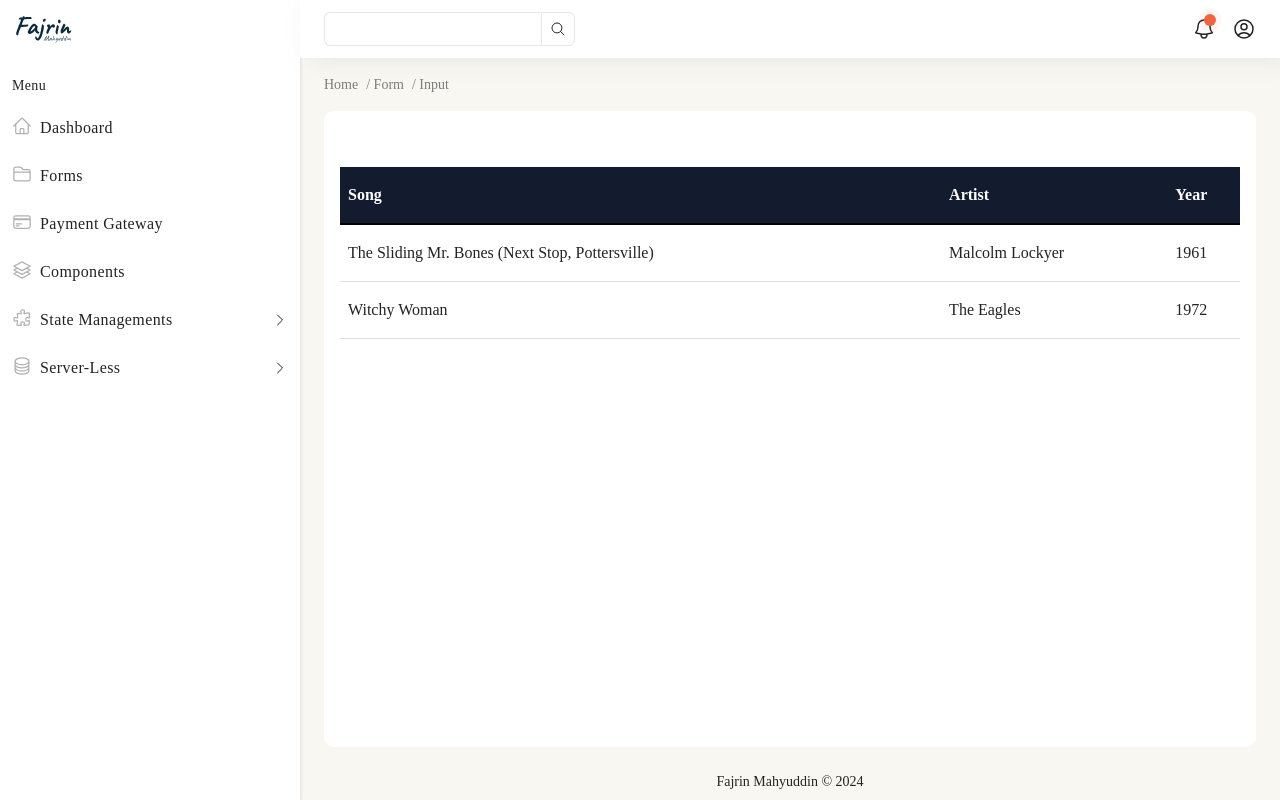
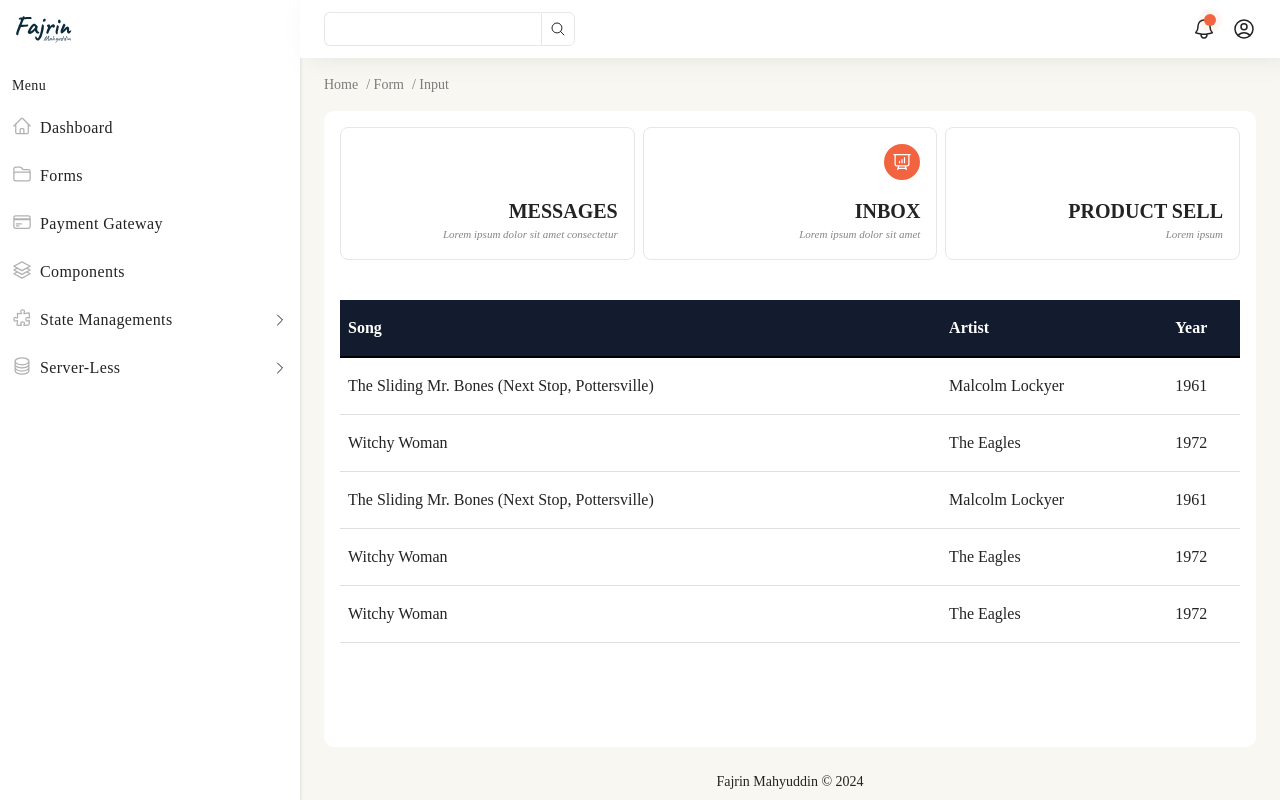
Before and after one commit to Fajrin-Mahyuddin/my-dashboard, a Next.js app: page / in a window 1280 px wide. Built offline with nearby package versions, Linux system fonts and the light colour scheme.

Commit message:
feature/dashboard

```diff
--- a/app/page.tsx
+++ b/app/page.tsx
@@ -3,6 +3,12 @@ import SkeletonTable from "components/organisms/skeleton/Tabel";
 import SkeletonCard from "components/organisms/skeleton/Card";
 import BaseLayout from "components/templates/Layout";
 import { useEffect, useState } from "react";
+import CardStatistic from "components/organisms/card/CardStatistic";
+import {
+  EnvelopeIcon,
+  PresentationChartBarIcon,
+  ShoppingCartIcon,
+} from "@heroicons/react/24/outline";
 
 export default function Page({
   params,
@@ -24,11 +30,33 @@ export default function Page({
   return (
     <BaseLayout>
       <div className="flex flex-col bg-[#fff] h-full p-4 rounded-[10px]">
-        <div className="flex gap-4">
-          <SkeletonCard isLoading={isLoading} />
-          <SkeletonCard isLoading={isLoading} />
-          <SkeletonCard isLoading={isLoading} />
-        </div>
+        {isLoading ? (
+          <div className="flex gap-4">
+            <SkeletonCard isLoading={isLoading} />
+            <SkeletonCard isLoading={isLoading} />
+            <SkeletonCard isLoading={isLoading} />
+          </div>
+        ) : (
+          <div className="flex gap-2">
+            <CardStatistic
+              label="Messages"
+              desc="Lorem ipsum dolor sit amet consectetur"
+              icon={EnvelopeIcon}
+            />
+            <CardStatistic
+              label="Inbox"
+              desc="Lorem ipsum dolor sit amet"
+              icon={PresentationChartBarIcon}
+              colors="#F26440"
+            />
+            <CardStatistic
+              label="Product sell"
+              desc="Lorem ipsum "
+              icon={ShoppingCartIcon}
+              colors="#E6AB35"
+            />
+          </div>
+        )}
 
         <table className="border-collapse border-spacing-6 mt-10 table-auto w-full">
           <thead>
@@ -40,7 +68,7 @@ export default function Page({
           </thead>
           <tbody>
             {isLoading ? (
-              <SkeletonTable isLoading={isLoading} />
+              <SkeletonTable isLoading={isLoading} rows={3} cols={2} />
             ) : (
               <>
                 <tr className="border-b-[1px] border-b-[#dfdfdf]">
@@ -55,6 +83,23 @@ export default function Page({
                   <td>The Eagles</td>
                   <td>1972</td>
                 </tr>
+                <tr className="border-b-[1px] border-b-[#dfdfdf]">
+                  <td className="py-4 pl-2">
+                    The Sliding Mr. Bones (Next Stop, Pottersville)
+                  </td>
+                  <td>Malcolm Lockyer</td>
+                  <td>1961</td>
+                </tr>
+                <tr className="border-b-[1px] border-b-[#dfdfdf]">
+                  <td className="py-4 pl-2">Witchy Woman</td>
+                  <td>The Eagles</td>
+                  <td>1972</td>
+                </tr>
+                <tr className="border-b-[1px] border-b-[#dfdfdf]">
+                  <td className="py-4 pl-2">Witchy Woman</td>
+                  <td>The Eagles</td>
+                  <td>1972</td>
+                </tr>
               </>
             )}
           </tbody>
--- /dev/null
+++ b/components/organisms/card/CardStatistic.tsx
@@ -0,0 +1,29 @@
+import React from "react";
+import { EnvelopeIcon } from "@heroicons/react/24/outline";
+
+type TCardStatistic = {
+  label: string;
+  desc: string;
+  colors?: string;
+  icon: typeof EnvelopeIcon;
+};
+const CardStatistic = ({
+  label,
+  desc,
+  icon: Icon,
+  colors = "#286F6C",
+}: TCardStatistic) => {
+  return (
+    <div className="border w-full bg-[#fff] rounded-lg p-4 flex items-end flex-col">
+      <div className={`bg-[${colors}] text-[white] p-2 rounded-full mb-4`}>
+        <Icon className="size-5" />
+      </div>
+      <p className="font-bold uppercase text-[20px]">{label}</p>
+      <span className="text-[11px] font-light italic text-[#868686]">
+        {desc}
+      </span>
+    </div>
+  );
+};
+
+export default CardStatistic;
--- a/components/organisms/skeleton/Card.tsx
+++ b/components/organisms/skeleton/Card.tsx
@@ -5,13 +5,11 @@ const SkeletonCard = ({ isLoading }: { isLoading: boolean }) => {
     return null;
   }
   return (
-    <div className="border shadow rounded-md p-4  w-full mx-auto">
-      <div className="animate-pulse flex space-x-4">
+    <div className="border shadow rounded-md p-4 w-full mx-auto">
+      <div className="animate-pulse gap-4 flex flex-col items-end">
         <div className="rounded-full bg-slate-700 h-10 w-10"></div>
-        <div className="flex-1 space-y-6 py-1">
-          <div className="h-2 bg-slate-700 rounded"></div>
-          <div className="h-2 bg-slate-700 rounded"></div>
-        </div>
+        <div className="h-2 w-full bg-slate-700 rounded "></div>
+        <div className="h-2 w-full bg-slate-700 rounded "></div>
       </div>
     </div>
   );
--- a/components/organisms/skeleton/Tabel.tsx
+++ b/components/organisms/skeleton/Tabel.tsx
@@ -1,21 +1,32 @@
 import React from "react";
 
-const SkeletonTable = ({ isLoading }: { isLoading: boolean }) => {
+const SkeletonTable = ({
+  isLoading,
+  rows = 0,
+  cols = 1,
+}: {
+  isLoading: boolean;
+  rows?: number;
+  cols?: number;
+}) => {
   if (!isLoading) {
     return null;
   }
   return (
-    <tr className="animate-pulse border-b-[1px] border-b-[#dfdfdf]">
+    <>
+      {Array.from({ length: cols }).map((_, i) => (
+        <tr key={i} className="animate-pulse border-b-[1px] border-b-[#dfdfdf]">
           <td className="py-4 pl-2">
             <div className="bg-[#000] rounded-md h-2 w-auto max-w-[200px]" />
           </td>
-      <td>
+          {Array.from({ length: rows <= 0 ? rows : rows - 1 }).map((_, i) => (
+            <td key={i}>
               <div className="bg-[#000] rounded-md h-2 w-auto max-w-[200px]" />
             </td>
-      <td>
-        <div className="bg-[#000] rounded-md h-2 w-auto max-w-[200px]" />
-      </td>
+          ))}
         </tr>
+      ))}
+    </>
   );
 };
 
```
Lines whose indentation alone changed are shown as unchanged.
